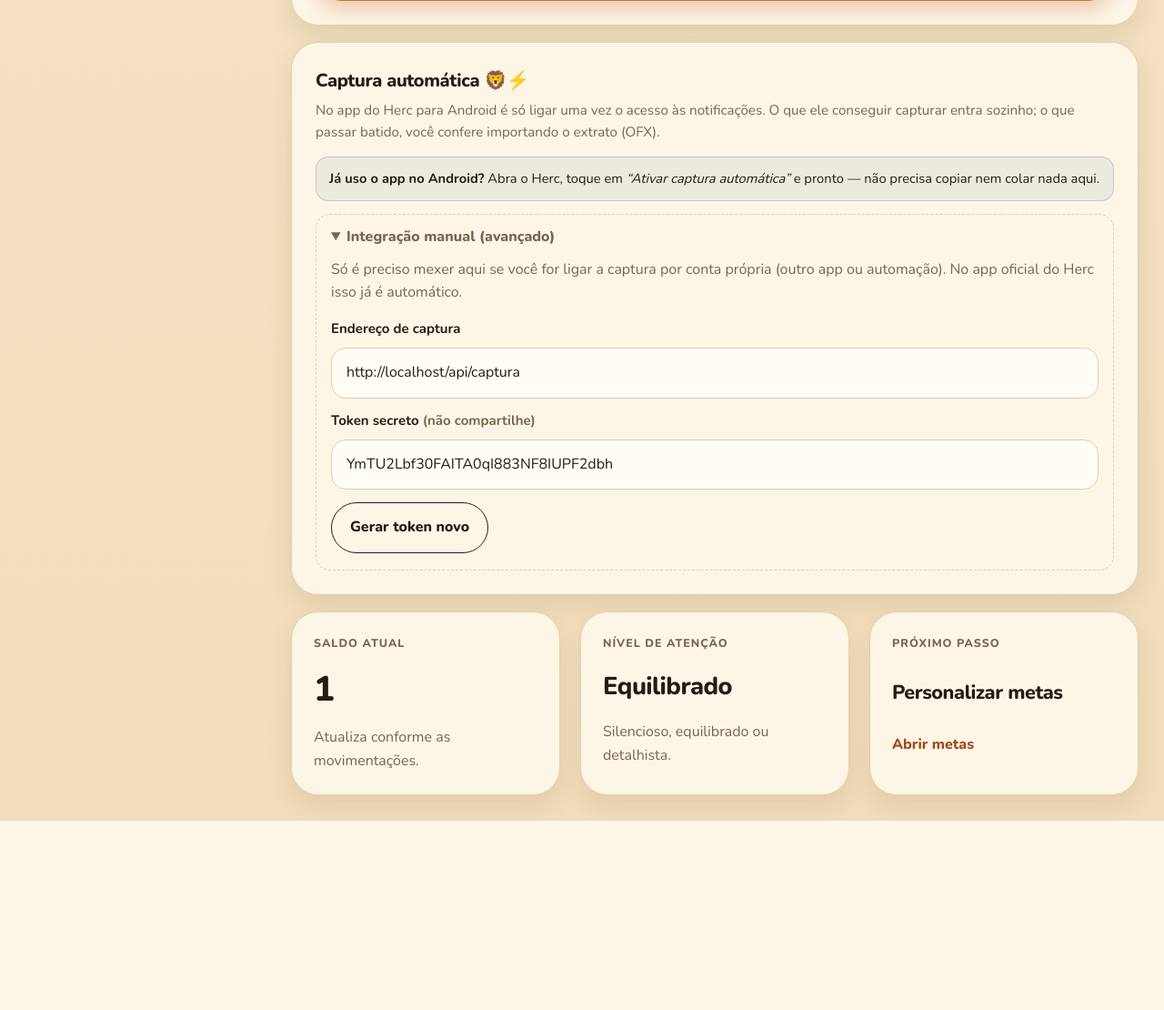
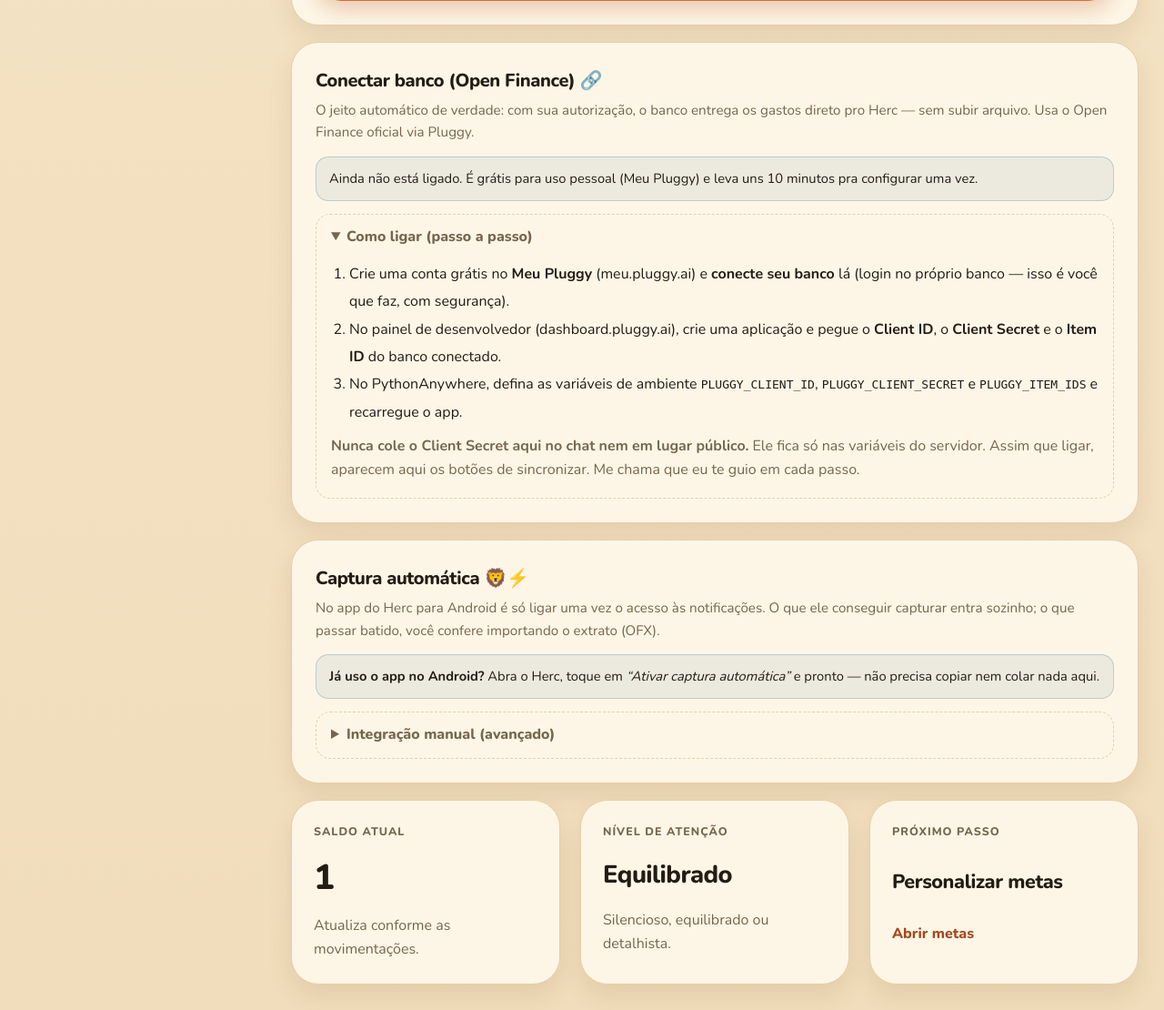
Before and after one commit to rjuan98/Hercules, a Flask app: page /settings in a window 1280 px wide, after a click on "Como ligar (passo a passo)". Shown: the part 1708-2818 px from the top of the page at 91% size. Before the commit the page ends 2610 px from the top, so only its background shows below. Run offline with Flask 3, Linux system fonts and the light colour scheme; the visitor is signed in with stand-in values (Sample User, id 1); data comes from the database, SQL or seed files in the repository; data that the repository does not hold is empty.

Commit message:
Open Finance via Pluggy: banco entrega os gastos direto (sem arquivo)
O jeito automático de verdade — o mesmo que os apps pagos usam. Grátis
para uso pessoal (Meu Pluggy). Liga sozinho quando as chaves existirem
no ambiente (mesmo padrão da chave de IA), fica inerte sem elas.

Backend:
- Auth (clientId/secret -> apiKey via X-API-KEY), lista contas por item,
  puxa transações paginadas. Config por env: PLUGGY_CLIENT_ID/SECRET,
  PLUGGY_ITEM_IDS (bancos conectados, separados por vírgula).
- Sinal correto: banco (negativo = gasto) e cartão INVERTIDO (positivo =
  compra, negativo = pagamento/estorno da fatura -> pulado). Cartão marca
  no_credito. Reaproveita import_ofx_transactions: dedup por id da Pluggy
  (fitid PLG-...), reconciliação, filtro de anteriores ao saldo inicial.
- Rotas /pluggy/sincronizar e /pluggy/testar (graceful quando não ligado).
  Sync carimba last_ofx_import (silencia o lembrete de OFX também).

UI: seção "Conectar banco (Open Finance)" nas Configurações — passo a passo
pra ligar quando desligado; botões Sincronizar/Testar quando ligado. Avisa
pra nunca colar o Client Secret em lugar público.

Testado sem chave (desligado, rotas graceful) e com API mockada: sinal
banco/cartão, pular pagamento de fatura, mapeamento, dedup no reimport,
saldo excluindo a fatura, categorização (mais.mobi->Transporte etc.).
Falta só validar com a chave real do usuário (única milha que depende dele).

Co-Authored-By: Claude Opus 4.8 <noreply@anthropic.com>

```diff
--- a/app.py
+++ b/app.py
@@ -53,6 +53,13 @@ except ImportError:  # optional (necessário para importar extrato em PDF)
 
 # Leitura de notas com IA: liga sozinha quando a chave existir no ambiente
 ANTHROPIC_API_KEY = os.environ.get("ANTHROPIC_API_KEY")
+
+# Open Finance via Pluggy: liga sozinho quando as chaves existirem no ambiente.
+# PLUGGY_ITEM_IDS = ids dos bancos conectados (no Meu Pluggy), separados por vírgula.
+PLUGGY_API = "https://api.pluggy.ai"
+PLUGGY_CLIENT_ID = os.environ.get("PLUGGY_CLIENT_ID")
+PLUGGY_CLIENT_SECRET = os.environ.get("PLUGGY_CLIENT_SECRET")
+PLUGGY_ITEM_IDS = [s.strip() for s in (os.environ.get("PLUGGY_ITEM_IDS") or "").split(",") if s.strip()]
 
 BASE_DIR = Path(__file__).resolve().parent
 # Em produção (Render, PythonAnywhere etc.) aponte UPLOAD_DIR para o disco persistente
@@ -655,6 +662,85 @@ def import_ofx_transactions(user_id: int, items: list[dict[str, Any]], forcar_cr
             )
             stats["importadas"] += 1
     return stats
+
+
+# ------------------------
+# Open Finance via Pluggy: o banco entrega os gastos direto, sem subir arquivo
+# ------------------------
+def pluggy_configured() -> bool:
+    return bool(PLUGGY_CLIENT_ID and PLUGGY_CLIENT_SECRET and PLUGGY_ITEM_IDS and http_requests)
+
+
+def pluggy_auth() -> str:
+    """Troca clientId/secret por um apiKey temporário (vale ~2h). Levanta exceção em erro."""
+    resp = http_requests.post(
+        f"{PLUGGY_API}/auth",
+        json={"clientId": PLUGGY_CLIENT_ID, "clientSecret": PLUGGY_CLIENT_SECRET},
+        timeout=30,
+    )
+    resp.raise_for_status()
+    return resp.json()["apiKey"]
+
+
+def _pluggy_get(api_key: str, path: str, params: dict | None = None):
+    resp = http_requests.get(
+        f"{PLUGGY_API}{path}",
+        params=params or {},
+        headers={"X-API-KEY": api_key},
+        timeout=30,
+    )
+    resp.raise_for_status()
+    return resp.json()
+
+
+def pluggy_accounts(api_key: str) -> list[dict]:
+    """Todas as contas conectadas (de todos os itens configurados no ambiente)."""
+    contas = []
+    for item_id in PLUGGY_ITEM_IDS:
+        data = _pluggy_get(api_key, "/accounts", {"itemId": item_id})
+        contas.extend(data.get("results", []))
+    return contas
+
+
+def pluggy_fetch_items(api_key: str, since: str) -> list[dict[str, Any]]:
+    """Transações de todas as contas desde `since` (YYYY-MM-DD), no formato do import do Herc.
+    Sinal do valor: em conta de banco, negativo = gasto; em cartão de crédito é INVERTIDO
+    (positivo = compra/gasto, negativo = pagamento/estorno da fatura, que pulamos)."""
+    items = []
+    for conta in pluggy_accounts(api_key):
+        conta_id = conta.get("id")
+        if not conta_id:
+            continue
+        is_credit = conta.get("type") == "CREDIT"
+        page = 1
+        while True:
+            data = _pluggy_get(api_key, "/transactions",
+                               {"accountId": conta_id, "from": since, "page": page, "pageSize": 500})
+            resultados = data.get("results", [])
+            for t in resultados:
+                amount = t.get("amount")
+                if amount is None or amount == 0:
+                    continue
+                if is_credit:
+                    if amount <= 0:
+                        continue  # pagamento/estorno da fatura, não é compra
+                    tipo = "saida"
+                else:
+                    tipo = "entrada" if amount > 0 else "saida"
+                desc = t.get("description") or t.get("descriptionRaw") or "Movimentação"
+                items.append({
+                    "valor": abs(float(amount)),
+                    "tipo": tipo,
+                    "data": (t.get("date") or "")[:10],
+                    "descricao": sanitize_text(desc)[:120] or "Movimentação",
+                    "fitid": "PLG-" + str(t.get("id"))[:70],
+                    "no_credito": is_credit,
+                })
+            total_pages = data.get("totalPages") or 1
+            if page >= total_pages or not resultados:
+                break
+            page += 1
+    return items
 
 
 # ------------------------
@@ -2182,6 +2268,7 @@ def settings():
         plan_label=PLAN_LABELS["free"],
         capture_token=capture_token,
         capture_url=url_for("api_captura", _external=True),
+        pluggy_ativo=pluggy_configured(),
     )
 
 
@@ -3195,6 +3282,67 @@ def importar_ofx():
     return render_template("importar.html", user=user)
 
 
+@app.route("/pluggy/testar", methods=["POST"])
+@login_required
+def pluggy_testar():
+    """Confere as chaves e lista as contas conectadas, sem importar nada."""
+    if not pluggy_configured():
+        flash("A conexão automática ainda não está ligada neste servidor.")
+        return redirect(url_for("settings"))
+    try:
+        contas = pluggy_accounts(pluggy_auth())
+    except Exception:
+        flash("Não consegui falar com a Pluggy. Confira as chaves e o banco conectado no Meu Pluggy.")
+        return redirect(url_for("settings"))
+    if not contas:
+        flash("Conectei na Pluggy, mas não achei contas — confirme que o banco está conectado no Meu Pluggy.")
+    else:
+        nomes = ", ".join(
+            f"{c.get('name') or c.get('marketingName') or 'conta'} "
+            f"({'cartão' if c.get('type') == 'CREDIT' else 'conta'})"
+            for c in contas
+        )
+        flash(f"Conexão OK! Encontrei: {nomes}.")
+    return redirect(url_for("settings"))
+
+
+@app.route("/pluggy/sincronizar", methods=["POST"])
+@login_required
+def pluggy_sincronizar():
+    """Puxa os gastos do banco via Open Finance e importa (mesmo pipeline do OFX)."""
+    user = current_user()
+    if not pluggy_configured():
+        flash("A conexão automática ainda não está ligada neste servidor.")
+        return redirect(url_for("settings"))
+    last = user["last_ofx_import"] if "last_ofx_import" in user.keys() else None
+    try:
+        since = (date.fromisoformat(last) - timedelta(days=7)).isoformat() if last else \
+                (date.today() - timedelta(days=90)).isoformat()
+    except ValueError:
+        since = (date.today() - timedelta(days=90)).isoformat()
+    try:
+        items = pluggy_fetch_items(pluggy_auth(), since)
+    except Exception:
+        flash("Não consegui sincronizar agora. Confira as chaves/o banco conectado e tente de novo.")
+        return redirect(url_for("settings"))
+    if not items:
+        flash("Sincronizei, mas não vieram movimentações novas nesse período.")
+        return redirect(url_for("settings"))
+    stats = import_ofx_transactions(user["id"], items)
+    with get_db() as db:
+        db.execute("UPDATE usuarios SET last_ofx_import = ? WHERE id = ?",
+                   (date.today().isoformat(), user["id"]))
+    partes = [f"{stats['importadas']} novas"]
+    if stats["reconciliadas"]:
+        partes.append(f"{stats['reconciliadas']} já anotadas (conferidas ✓)")
+    if stats["ja_importadas"]:
+        partes.append(f"{stats['ja_importadas']} repetidas puladas")
+    if stats["antigas"]:
+        partes.append(f"{stats['antigas']} anteriores ao saldo inicial")
+    flash("Banco sincronizado pelo Open Finance: " + " · ".join(partes) + ".")
+    return redirect(url_for("listar_transacoes"))
+
+
 # ------------------------
 # Export
 # ------------------------
--- a/templates/settings.html
+++ b/templates/settings.html
@@ -125,6 +125,45 @@
 
 <section class="page-card" style="margin-top:18px;">
     <div class="topbar-copy" style="margin-bottom:14px;">
+        <h2 class="topbar-title" style="font-size:1.25rem;">Conectar banco (Open Finance) 🔗</h2>
+        <p class="topbar-subtitle">O jeito automático de verdade: com sua autorização, o banco entrega os gastos direto pro Herc — sem subir arquivo. Usa o Open Finance oficial via Pluggy.</p>
+    </div>
+
+    {% if pluggy_ativo %}
+    <div class="auth-note" style="border-color:rgba(61,90,46,0.35); background:rgba(61,90,46,0.10);">
+        <strong>✓ Conexão ligada.</strong> Puxe seus gastos do banco quando quiser.
+    </div>
+    <div class="page-actions" style="justify-content:flex-start; margin-top:14px;">
+        <form method="POST" action="{{ url_for('pluggy_sincronizar') }}">
+            <input type="hidden" name="csrf_token" value="{{ csrf_token() }}">
+            <button type="submit" class="button button-primary"><i data-lucide="refresh-cw"></i> Sincronizar agora</button>
+        </form>
+        <form method="POST" action="{{ url_for('pluggy_testar') }}">
+            <input type="hidden" name="csrf_token" value="{{ csrf_token() }}">
+            <button type="submit" class="button button-outline"><i data-lucide="plug"></i> Testar conexão</button>
+        </form>
+    </div>
+    {% else %}
+    <div class="auth-note">
+        Ainda não está ligado. É grátis para uso pessoal (Meu Pluggy) e leva uns 10 minutos pra configurar uma vez.
+    </div>
+    <details class="form-advanced" style="margin-top:14px;">
+        <summary>Como ligar (passo a passo)</summary>
+        <ol style="margin:12px 0 0; padding-left:20px; line-height:1.9;">
+            <li>Crie uma conta grátis no <strong>Meu Pluggy</strong> (meu.pluggy.ai) e <strong>conecte seu banco</strong> lá (login no próprio banco — isso é você que faz, com segurança).</li>
+            <li>No painel de desenvolvedor (dashboard.pluggy.ai), crie uma aplicação e pegue o <strong>Client ID</strong>, o <strong>Client Secret</strong> e o <strong>Item ID</strong> do banco conectado.</li>
+            <li>No PythonAnywhere, defina as variáveis de ambiente <code>PLUGGY_CLIENT_ID</code>, <code>PLUGGY_CLIENT_SECRET</code> e <code>PLUGGY_ITEM_IDS</code> e recarregue o app.</li>
+        </ol>
+        <p class="helper-text" style="margin-top:10px;">
+            <strong>Nunca cole o Client Secret aqui no chat nem em lugar público.</strong> Ele fica só nas variáveis do servidor.
+            Assim que ligar, aparecem aqui os botões de sincronizar. Me chama que eu te guio em cada passo.
+        </p>
+    </details>
+    {% endif %}
+</section>
+
+<section class="page-card" style="margin-top:18px;">
+    <div class="topbar-copy" style="margin-bottom:14px;">
         <h2 class="topbar-title" style="font-size:1.25rem;">Captura automática 🦁⚡</h2>
         <p class="topbar-subtitle">No app do Herc para Android é só ligar uma vez o acesso às notificações. O que ele conseguir capturar entra sozinho; o que passar batido, você confere importando o extrato (OFX).</p>
     </div>
```
